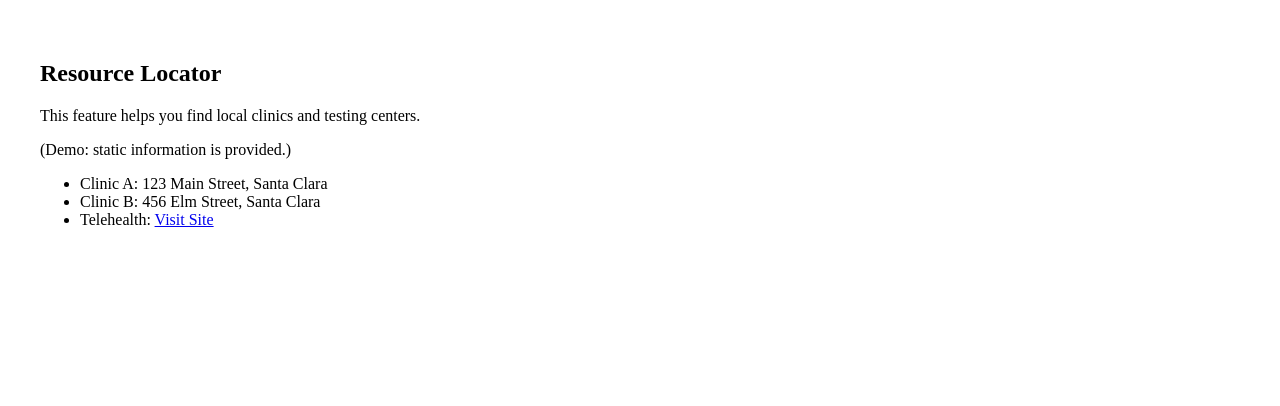
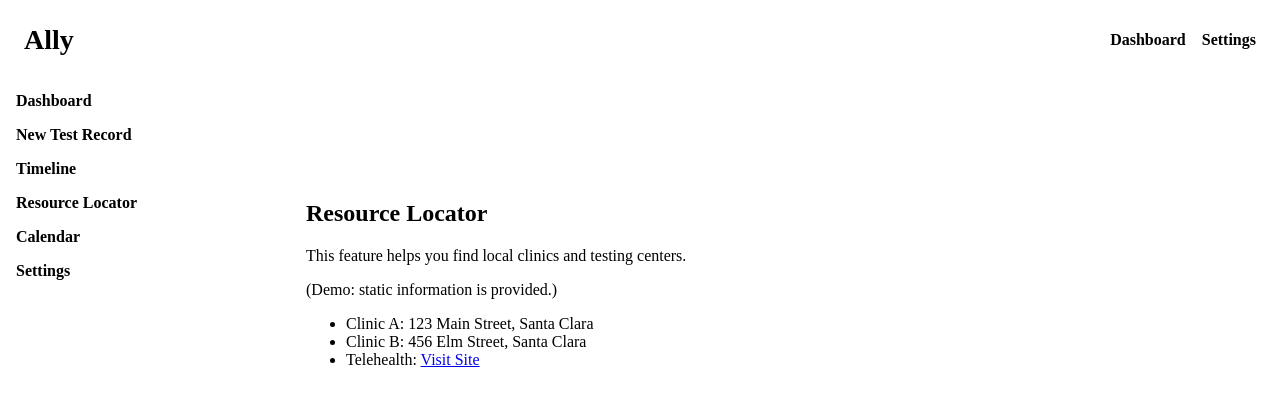
Before and after one commit to ProcrastinateGuy/H4H_TeamRed, a React (Create React App) app in the folder ally/: page /resources in a window 1280 px wide. Shown: the top 406 px of the page. Built offline with nearby package versions, Linux system fonts and the light colour scheme.

Commit message:
added header and sidebar

```diff
--- a/ally/src/App.js
+++ b/ally/src/App.js
@@ -1,4 +1,3 @@
-// src/App.js
 import React from "react";
 import { Routes, Route } from "react-router-dom";
 import LandingPage from "./components/LandingPage";
@@ -10,6 +9,7 @@ import Timeline from "./components/Timeline";
 import ResourceLocator from "./components/ResourceLocator";
 import Settings from "./components/Settings";
 import MyCalendar from "./components/MyCalendar";
+import Layout from "./components/Layout";
 
 function App() {
   return (
@@ -17,12 +17,56 @@ function App() {
       <Route path="/" element={<LandingPage />} />
       <Route path="/login" element={<Login />} />
       <Route path="/signup" element={<Signup />} />
-      <Route path="/dashboard" element={<Dashboard />} />
-      <Route path="/new-record" element={<NewRecord />} />
-      <Route path="/timeline" element={<Timeline />} />
-      <Route path="/resources" element={<ResourceLocator />} />
-      <Route path="/settings" element={<Settings />} />
-      <Route path="/calendar" element={<MyCalendar />} />
+
+      {/* Wrap the following routes with Layout */}
+      <Route
+        path="/dashboard"
+        element={
+          <Layout>
+            <Dashboard />
+          </Layout>
+        }
+      />
+      <Route
+        path="/new-record"
+        element={
+          <Layout>
+            <NewRecord />
+          </Layout>
+        }
+      />
+      <Route
+        path="/timeline"
+        element={
+          <Layout>
+            <Timeline />
+          </Layout>
+        }
+      />
+      <Route
+        path="/resources"
+        element={
+          <Layout>
+            <ResourceLocator />
+          </Layout>
+        }
+      />
+      <Route
+        path="/calendar"
+        element={
+          <Layout>
+            <MyCalendar />
+          </Layout>
+        }
+      />
+      <Route
+        path="/settings"
+        element={
+          <Layout>
+            <Settings />
+          </Layout>
+        }
+      />
     </Routes>
   );
 }
--- /dev/null
+++ b/ally/src/components/Header.css
@@ -0,0 +1,24 @@
+.header {
+  background-color: var(--primary-color);
+  color: var(--background-color);
+  padding: 1rem;
+  display: flex;
+  justify-content: space-between;
+  align-items: center;
+}
+
+.header h1 {
+  margin: 0;
+  font-size: 1.75rem;
+}
+
+.top-nav a {
+  color: var(--background-color);
+  margin-left: 1rem;
+  text-decoration: none;
+  font-weight: bold;
+}
+
+.top-nav a:hover {
+  text-decoration: underline;
+}
--- /dev/null
+++ b/ally/src/components/Header.js
@@ -0,0 +1,18 @@
+import React from "react";
+import { Link } from "react-router-dom";
+import "./Header.css";
+
+const Header = () => {
+  return (
+    <header className="header">
+      <h1>Ally</h1>
+      {/* Optional top navigation links */}
+      <nav className="top-nav">
+        <Link to="/dashboard">Dashboard</Link>
+        <Link to="/settings">Settings</Link>
+      </nav>
+    </header>
+  );
+};
+
+export default Header;
--- /dev/null
+++ b/ally/src/components/Layout.css
@@ -0,0 +1,37 @@
+.layout {
+  display: flex;
+  flex-direction: column;
+  min-height: 100vh;
+}
+
+.main-content {
+  margin-left: 250px; /* Same width as your sidebar */
+  padding: 1rem;
+  margin-top: 60px; /* Height of the header */
+}
+
+/* Responsive adjustments */
+@media (max-width: 768px) {
+  .sidebar {
+    width: 200px;
+  }
+  .main-content {
+    margin-left: 200px;
+  }
+}
+
+@media (max-width: 480px) {
+  .layout {
+    flex-direction: column;
+  }
+  .sidebar {
+    position: relative;
+    width: 100%;
+    top: 0;
+    margin-bottom: 1rem;
+  }
+  .main-content {
+    margin-left: 0;
+    margin-top: 0;
+  }
+}
--- /dev/null
+++ b/ally/src/components/Layout.js
@@ -0,0 +1,16 @@
+import React from "react";
+import Header from "./Header";
+import Sidebar from "./Sidebar";
+import "./Layout.css";
+
+const Layout = ({ children }) => {
+  return (
+    <div className="layout">
+      <Header />
+      <Sidebar />
+      <main className="main-content">{children}</main>
+    </div>
+  );
+};
+
+export default Layout;
--- /dev/null
+++ b/ally/src/components/Sidebar.css
@@ -0,0 +1,30 @@
+.sidebar {
+  background-color: var(--secondary-color);
+  width: 250px;
+  padding: 1rem;
+  height: calc(100vh - 60px); /* Adjust if header height changes */
+  position: fixed;
+  top: 60px; /* This should match the header height */
+  left: 0;
+  overflow-y: auto;
+}
+
+.sidebar ul {
+  list-style: none;
+  padding: 0;
+}
+
+.sidebar li {
+  margin-bottom: 1rem;
+}
+
+.sidebar a {
+  color: var(--heading-color);
+  text-decoration: none;
+  font-weight: bold;
+  transition: color 0.3s ease;
+}
+
+.sidebar a:hover {
+  color: var(--primary-color);
+}
--- /dev/null
+++ b/ally/src/components/Sidebar.js
@@ -0,0 +1,34 @@
+import React from "react";
+import { Link } from "react-router-dom";
+import "./Sidebar.css";
+
+const Sidebar = () => {
+  return (
+    <aside className="sidebar">
+      <nav>
+        <ul>
+          <li>
+            <Link to="/dashboard">Dashboard</Link>
+          </li>
+          <li>
+            <Link to="/new-record">New Test Record</Link>
+          </li>
+          <li>
+            <Link to="/timeline">Timeline</Link>
+          </li>
+          <li>
+            <Link to="/resources">Resource Locator</Link>
+          </li>
+          <li>
+            <Link to="/calendar">Calendar</Link>
+          </li>
+          <li>
+            <Link to="/settings">Settings</Link>
+          </li>
+        </ul>
+      </nav>
+    </aside>
+  );
+};
+
+export default Sidebar;
```
